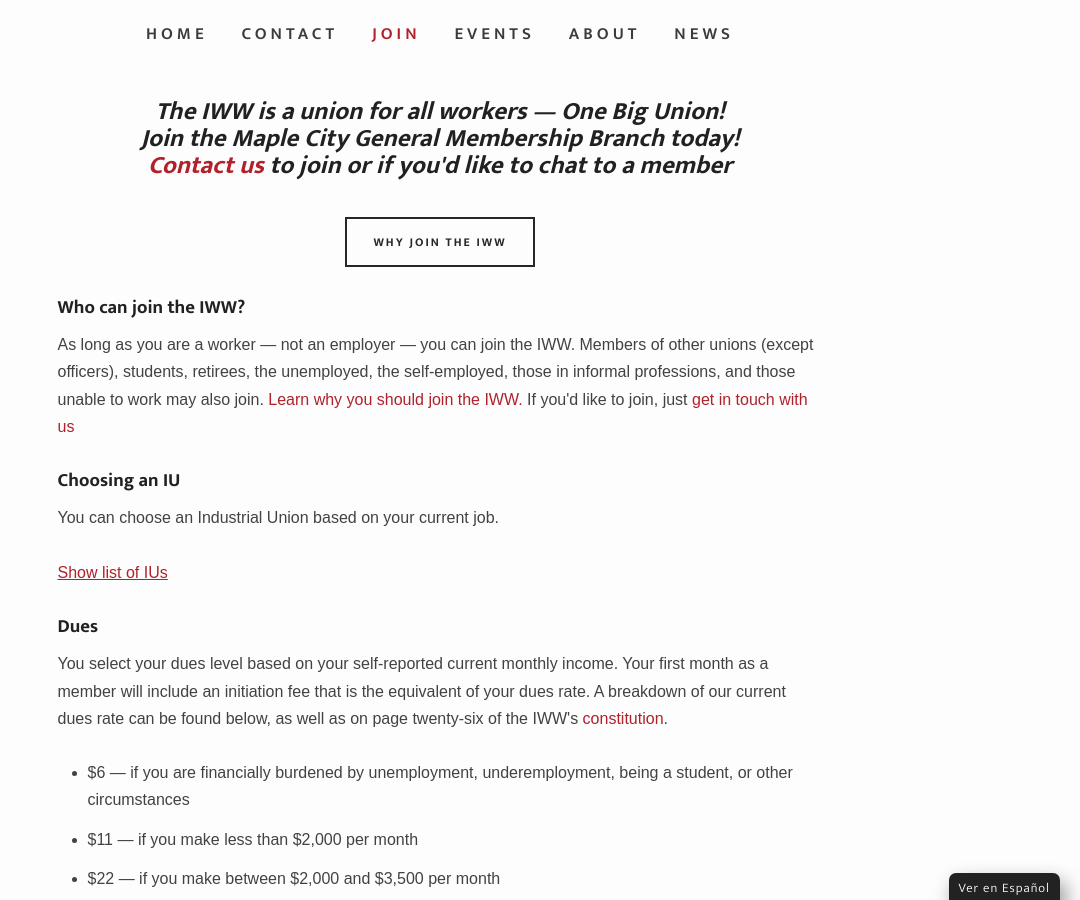
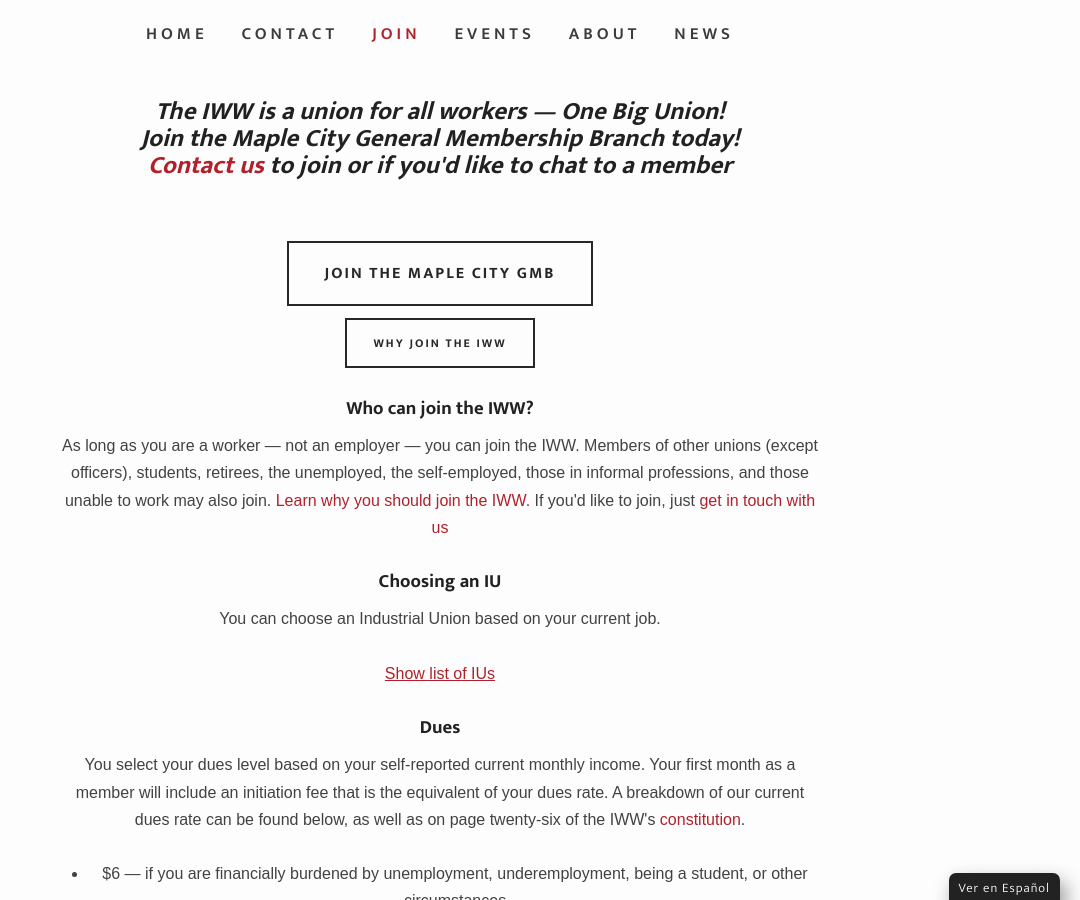
Before and after one commit to iww-maple-city/iww-maple-city.github.io, a Jekyll site: the page built from join.html, in a window 1280 px wide and 900 px high, scrolled down 599 px. Shown: the whole window, without its empty margins (200-1280 px from the left). Built offline with Jekyll 4.4.1, drawn with Linux system fonts in a browser that asks for light colours; some web fonts are replaced.

Commit message:
Add join form

```diff
--- a/join.html
+++ b/join.html
@@ -7,6 +7,9 @@
 <h3 style="text-align:center;font-weight:700;font-size:25px;"><em>The IWW is a union for all workers — One Big Union!<br>
     Join the Maple City General Membership Branch today!<br>
     <a href="{{ site.baseurl }}/contact">Contact us</a> to join or if you'd like to chat to a member</em></h3> <br>
+
+<div style="text-align:center;">
+<a href="{{ site.baseurl }}/join-form"><button class="large" style="margin:24px 15px 12px 15px;" ontouchstart="">Join the Maple City GMB</button></a><br>
 
 <div style="padding:15px;background-color:#222;color:#ffffff;text-align:center;display:none;"><em>As a result of a motion passed on September 1, 2019, at the North American IWW General Convention, all new members signing up through General Headquarters (GHQ) Red Card will become members of their correspnding branch no later than January 1, 2020 (whereas this was not the case before; at-large Wobblies paying through Red Card currently will soon become members of their correpsonding branch as well). In addition, begining October 1, 2019, members joining through Red Card will be automatically opted-in to receving the new, stampless, plastic, membership cards. Contact the IWW Maple City GMB at <a style="color:#fff !important;" href="mailto:IWW.MapleCity.GMB@Protonmail.com"><strong>IWW.MapleCity.GMB@Protonmail.com</strong></a> (<a style="color:#fff !important;" href="{{ site.baseurl }}/assets/keys/publickey.organize@iww.nyc.asc"><strong>public key</strong></a>) or General Headquarts at <a style="color:#fff !important;" href="mailto:ghq@iww.org"><strong>ghq@iww.org</strong></a> for more information.</em></div>
 <div style="text-align:center;">
```
